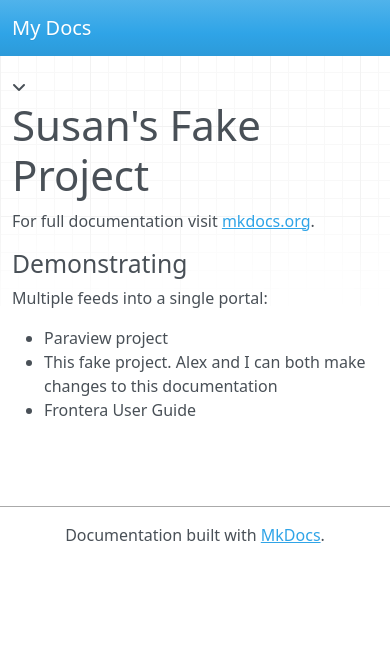
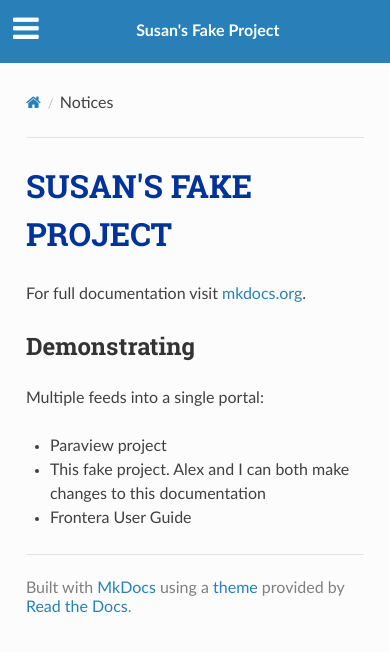
Before and after one commit to zwyll/DS_Use_Case_template, an MkDocs documentation site: the page built from docs/index.md, in a window 390 px wide. Shown: the top 652 px of the page. Built offline with MkDocs 1.6.1, drawn with Linux system fonts in a browser that asks for light colours; nearby versions of some CDN libraries.

Commit message:
Setting up for Ellen R demo - Alex will integrate this fake repo

```diff
--- /dev/null
+++ b/docs/css/extra.css
@@ -0,0 +1,108 @@
+
+/* Hideous Style Sheet */
+
+h2 {
+    color: #333333;
+}
+
+h1 {
+    font-size: 2em;
+    color: #039;
+    font-family: "Roboto Slab","ff-tisa-web-pro","Georgia",Arial,sans-serif;
+    text-transform: uppercase;
+	line-height:1.5;
+}
+
+.pagetitle {
+    font-size: 2em;
+    color: #039;
+    font-family: "Roboto Slab","ff-tisa-web-pro","Georgia",Arial,sans-serif;
+    text-transform: uppercase;
+	line-height:1.5;
+}
+.intro-text {
+    font-style: italic;
+}
+
+code { color: maroon; white-space: nowrap; }
+
+.userguidetitle	{font-size:225%;font-weight:bold;}
+
+.job-script	{background-color:#efd5bf;color:black;font-size:.9em;padding:10px;overflow:auto;}
+.cmd-line	{background-color:#e4edf6;color:black;font-size:.9em;padding:10px;overflow:auto;}
+.syntax		{background-color:#dddddd;color:black;font-size:.9em;}
+
+.msg-alert	{background-color:#cccccc;padding:10px;font-weight:bold;border-style:solid;border-width:1px;overflow:auto;}
+.msg-info	{padding:10px;font-weight:bold;border-style:solid;border-width:1px;overflow:auto;}
+
+li.toctree-l1	{text-indent:0px;font-size: 1.1em;}
+li.toctree-l2	{text-indent:0px;font-size:1.0em;}
+li.toctree-l3	{text-indent:.9px;}
+
+a.toctree-l1	{text-indent:0px;font-size:1.0em;font-weight:bold;color:orange;}
+a.toctree-l2	{text-indent:10px;font-size:.8em;}
+a.toctree-l3	{text-indent:15px;font-size:.7em;font-weight:bold;color:darkblue;}
+
+.wy-side-nav-search {background-color:#b64e37}
+.wy-menu {background-color: #040545}
+.wy-menu wy-menu-vertical {background-color: #040545}
+.wy-nav-content { max-width: 100%; }
+
+
+/* THEME STYLE ADDITIONS */
+
+.rst-content img {
+    border: 1px solid #404040; /* from `body { color }` via `theme.css` */
+}
+
+
+/* CMS */
+
+/* Position navigation at expected initial height as soon as possible */
+/* FAQ: This style be overriden by JavaScript on load, resize, and scroll */
+nav.stickynav {
+    /* Override `top: 0` (in `theme.css`) */
+    top: 99px;
+}
+
+/* Style the header only as necessary */
+/* TODO: Prevent the need for this ruleset (see directions within) */
+#frontera-top-nav {
+    /* Prevent header size change based on content height */
+    /* RFE: Update User Guides sidebar navigation to not require JavaScript */
+    /* WARNING: If header height changes, then this number must change */
+    min-height: 99px;
+
+    /* TODO: Make this be styled by the custom element */
+    /* SEE: https://developer.mozilla.org/en-US/docs/Web/CSS/:host() */
+    /* SEE: https://github.com/w3c/webcomponents/issues/426 */
+    display: block;
+
+    /* TODO: Remove this when `frontera-cms` has this color set on `cms-branded-navigation` */
+    background-color: rgb(51, 51, 51);
+}
+
+/* FP-245: On mobile, position portal nav toggle so docs nav doesn't cover it */
+/*
+.s-header .navbar-toggle {
+    ???
+}
+*/
+
+/* Prevent User Guide styles from affecting header styles */
+.s-header a:visited {
+    /* Override `color: …` (from `theme.css`) */
+    color: unset;
+}
+.branding-header img,
+.s-header img {
+    /* Override `max-width: 100%` (via `img` from `theme.css`) */
+    max-width: unset;
+}
+@media screen and (max-width: 768px) {
+    .branding-header img,
+    .s-header img {
+        /* Override `max-width: 100%` (via `img` from `theme.css` at `max-width: 768px`) */
+        width: unset;
+    }
+}
--- a/mkdocs.yml
+++ b/mkdocs.yml
@@ -1 +1,22 @@
-site_name: My Docs
+### Do NOT edit below this line
+###
+site_name: Susan's Fake Project
+site_description: Frontera User Guide
+site_author: Susan Lindsey
+
+theme:
+    name: readthedocs
+
+extra_css:
+  - css/extra.css
+
+markdown_extensions:
+ - toc:
+ - tables:
+
+###
+### Do NOT edit above this line
+
+nav:
+  - Notices : index.md
+  - newfile.md
```
Also changed, not shown: index.html (deleted, +0 -18 lines), styles.css (deleted, +0 -17 lines).
